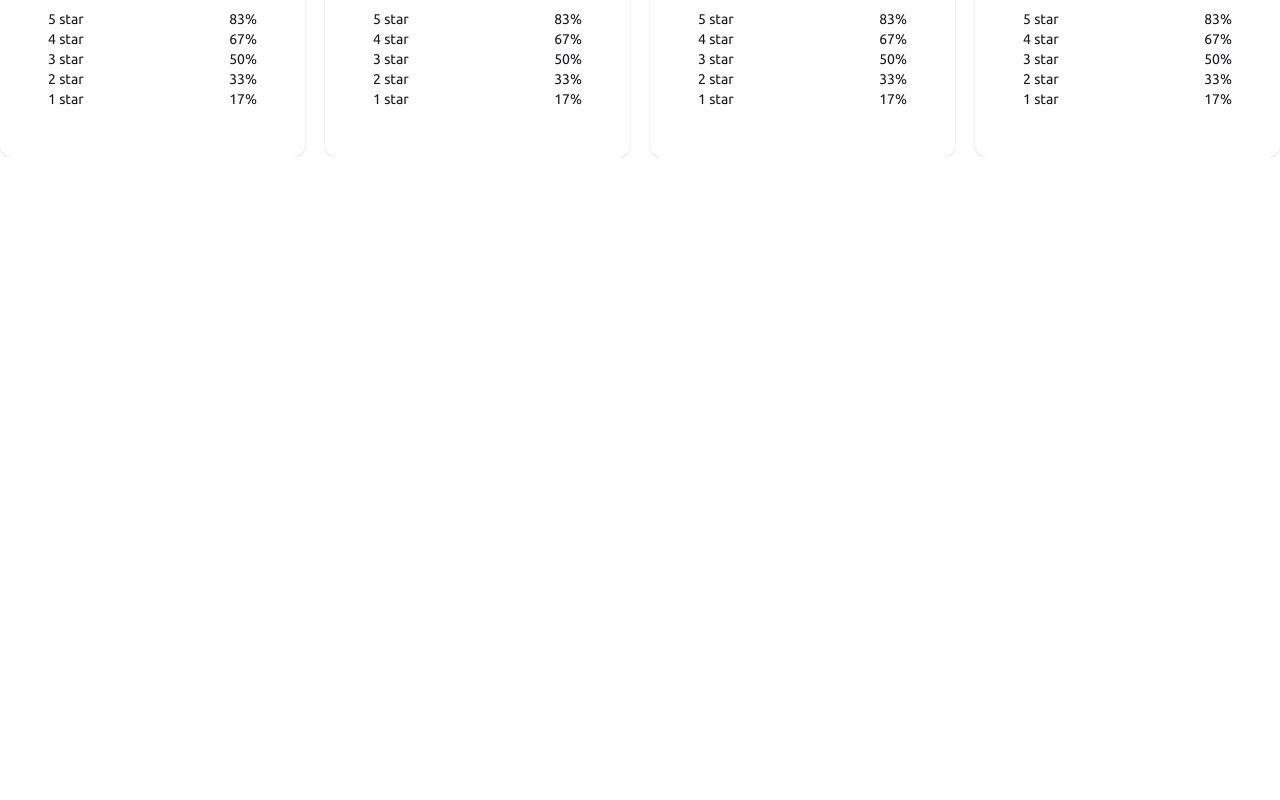
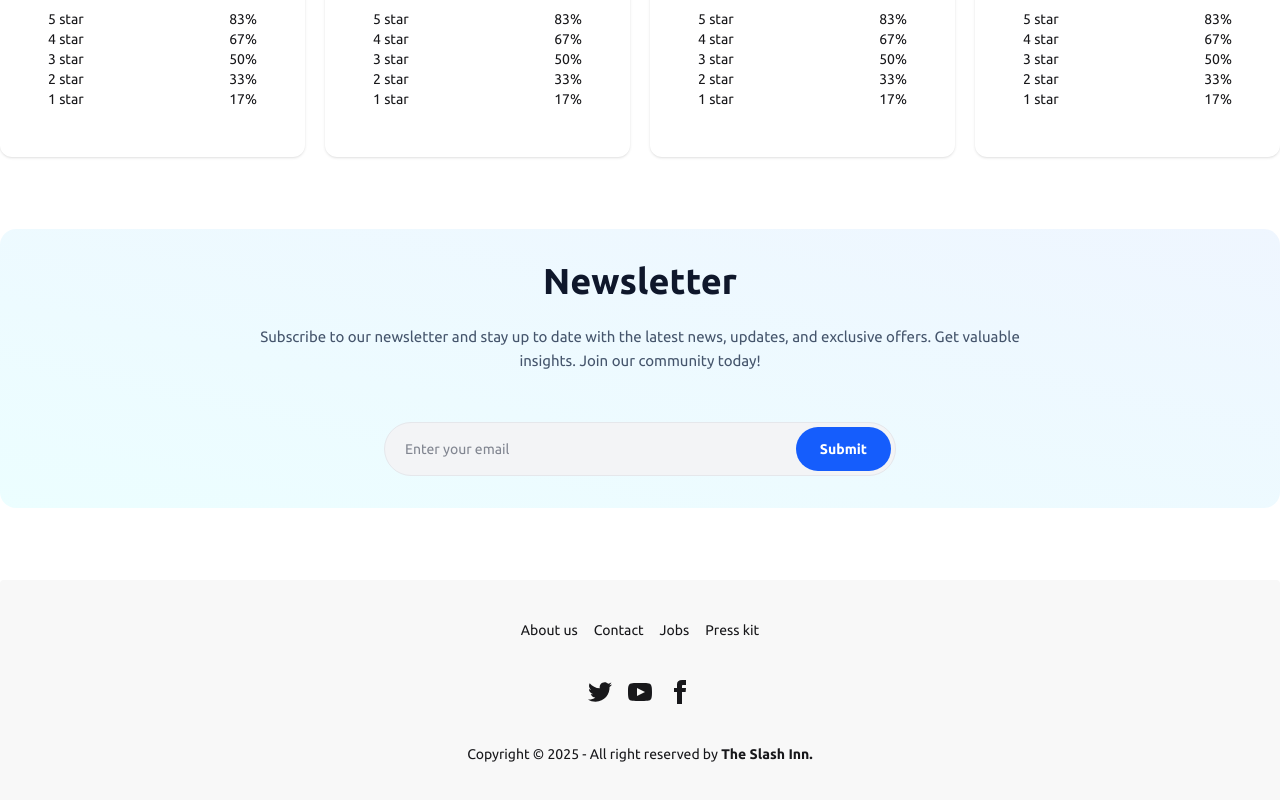
Before and after one commit to MujahidEmon/the-slash-inn, a React (Vite) app: page / in a window 1280 px wide. Shown: the part 2912-3712 px from the top of the page. Before the commit the page ends 3069 px from the top, so only its background shows below. Built offline with nearby package versions, Linux system fonts and the light colour scheme; no server answers.

Commit message:
homepage demo design complete

```diff
--- /dev/null
+++ b/src/Components/Footer/Footer.jsx
@@ -0,0 +1,55 @@
+
+const Footer = () => {
+    return (
+        <footer className="footer footer-horizontal  mt-18 footer-center bg-base-200 text-base-content rounded p-10">
+            <nav className="grid grid-flow-col gap-4">
+                <a className="link link-hover">About us</a>
+                <a className="link link-hover">Contact</a>
+                <a className="link link-hover">Jobs</a>
+                <a className="link link-hover">Press kit</a>
+            </nav>
+            <nav>
+                <div className="grid grid-flow-col gap-4">
+                    <a>
+                        <svg
+                            xmlns="http://www.w3.org/2000/svg"
+                            width="24"
+                            height="24"
+                            viewBox="0 0 24 24"
+                            className="fill-current">
+                            <path
+                                d="M24 4.557c-.883.392-1.832.656-2.828.775 1.017-.609 1.798-1.574 2.165-2.724-.951.564-2.005.974-3.127 1.195-.897-.957-2.178-1.555-3.594-1.555-3.179 0-5.515 2.966-4.797 6.045-4.091-.205-7.719-2.165-10.148-5.144-1.29 2.213-.669 5.108 1.523 6.574-.806-.026-1.566-.247-2.229-.616-.054 2.281 1.581 4.415 3.949 4.89-.693.188-1.452.232-2.224.084.626 1.956 2.444 3.379 4.6 3.419-2.07 1.623-4.678 2.348-7.29 2.04 2.179 1.397 4.768 2.212 7.548 2.212 9.142 0 14.307-7.721 13.995-14.646.962-.695 1.797-1.562 2.457-2.549z"></path>
+                        </svg>
+                    </a>
+                    <a>
+                        <svg
+                            xmlns="http://www.w3.org/2000/svg"
+                            width="24"
+                            height="24"
+                            viewBox="0 0 24 24"
+                            className="fill-current">
+                            <path
+                                d="M19.615 3.184c-3.604-.246-11.631-.245-15.23 0-3.897.266-4.356 2.62-4.385 8.816.029 6.185.484 8.549 4.385 8.816 3.6.245 11.626.246 15.23 0 3.897-.266 4.356-2.62 4.385-8.816-.029-6.185-.484-8.549-4.385-8.816zm-10.615 12.816v-8l8 3.993-8 4.007z"></path>
+                        </svg>
+                    </a>
+                    <a>
+                        <svg
+                            xmlns="http://www.w3.org/2000/svg"
+                            width="24"
+                            height="24"
+                            viewBox="0 0 24 24"
+                            className="fill-current">
+                            <path
+                                d="M9 8h-3v4h3v12h5v-12h3.642l.358-4h-4v-1.667c0-.955.192-1.333 1.115-1.333h2.885v-5h-3.808c-3.596 0-5.192 1.583-5.192 4.615v3.385z"></path>
+                        </svg>
+                    </a>
+                </div>
+            </nav>
+            <aside>
+                <p>Copyright © {new Date().getFullYear()} - All right reserved by <span className="font-semibold">The Slash Inn.</span></p>
+            </aside>
+        </footer>
+    );
+};
+
+export default Footer;
--- /dev/null
+++ b/src/Components/Newsletter/Newsletter.jsx
@@ -0,0 +1,20 @@
+
+const Newsletter = () => {
+    return (
+        <div class="bg-gradient-to-tr from-cyan-50 to-blue-50 rounded-2xl p-8">
+            <div class="max-w-3xl mx-auto text-center">
+                <h2 class="text-slate-900 text-4xl font-bold">Newsletter</h2>
+                <p class="text-slate-600 text-[15px] leading-relaxed mt-6">Subscribe to our newsletter and stay up to date with the latest news,
+                    updates, and exclusive offers. Get valuable insights. Join our community today!</p>
+
+                <div class="max-w-lg mx-auto bg-gray-100 flex p-1 rounded-full text-left border border-gray-200 focus-within:border-blue-600 focus-within:bg-transparent mt-12">
+                    <input type='email' placeholder='Enter your email' class="text-slate-900 w-full outline-none bg-transparent text-sm px-4 py-3" />
+                    <button type='button'
+                        class="bg-blue-600 hover:bg-blue-700 transition-all text-white font-semibold text-sm rounded-full px-6 py-3 cursor-pointer">Submit</button>
+                </div>
+            </div>
+        </div>
+    );
+};
+
+export default Newsletter;
--- a/src/Pages/Home/Home.jsx
+++ b/src/Pages/Home/Home.jsx
@@ -8,6 +8,7 @@ import wcImage3 from "../../assets/images/wc imgs/istockphoto-472899538-612x612.
 import wcImage4 from "../../assets/images/wc imgs/istockphoto-503016934-612x612.jpg"
 import RoomCard from "../../Components/RoomCard/RoomCard";
 import RatingCard from "../../Components/RatingCard/RatingCard";
+import Newsletter from "../../Components/Newsletter/Newsletter";
 const Home = () => {
     return (
         <div>
@@ -95,6 +96,7 @@ const Home = () => {
             </div>
 
 
+            {/* Reviews Section */}
             <div className="lg:max-w-7xl mx-auto mt-18 md:max-w-md max-w-xs">
                 <h1 className="text-center text-4xl font-semibold">Our Ratings and Reviews</h1>
                 <div className="flex md:flex-row flex-col justify-between gap-5 mt-12">
@@ -104,6 +106,13 @@ const Home = () => {
                     <RatingCard></RatingCard>
                 </div>
             </div>
+
+
+            {/* Newsletter Section */}
+            <div className="lg:max-w-7xl mx-auto mt-18 md:max-w-md max-w-xs">
+                <Newsletter></Newsletter>
+            </div>
+
         </div>
     );
 };
--- a/src/Pages/Root/Root.jsx
+++ b/src/Pages/Root/Root.jsx
@@ -1,11 +1,13 @@
 import { Outlet } from "react-router-dom";
 import NavBar from "../../Components/NavBar/NavBar";
+import Footer from "../../Components/Footer/Footer";
 
 const Root = () => {
     return (
         <div className="font-ubuntu">
             <NavBar></NavBar>
             <Outlet></Outlet>
+            <Footer></Footer>
         </div>
     );
 };
```
